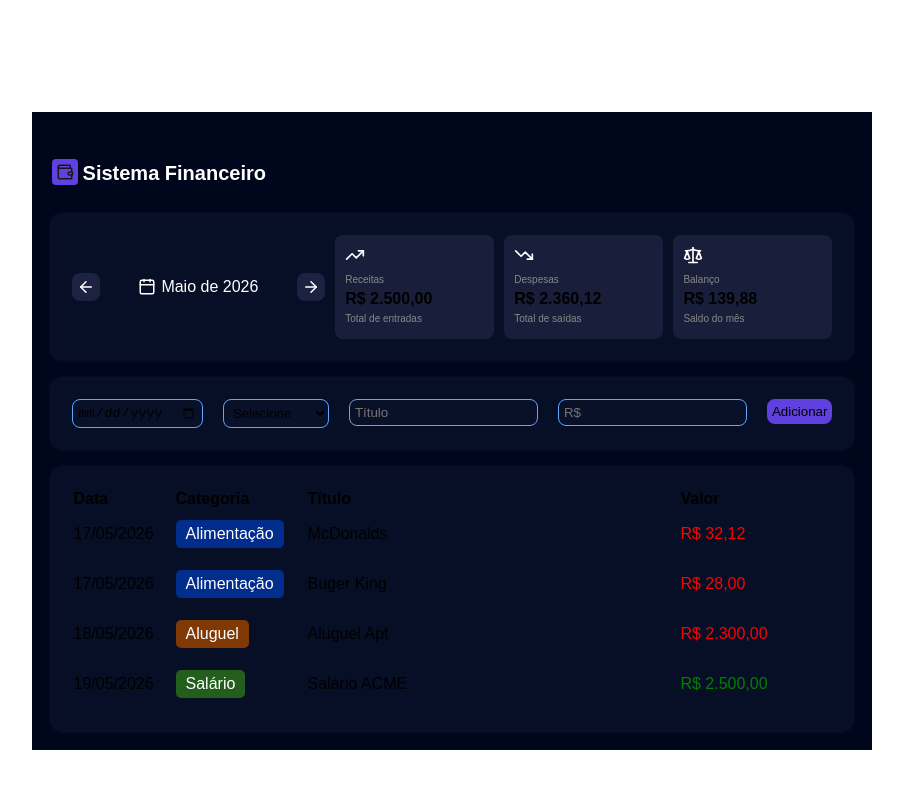
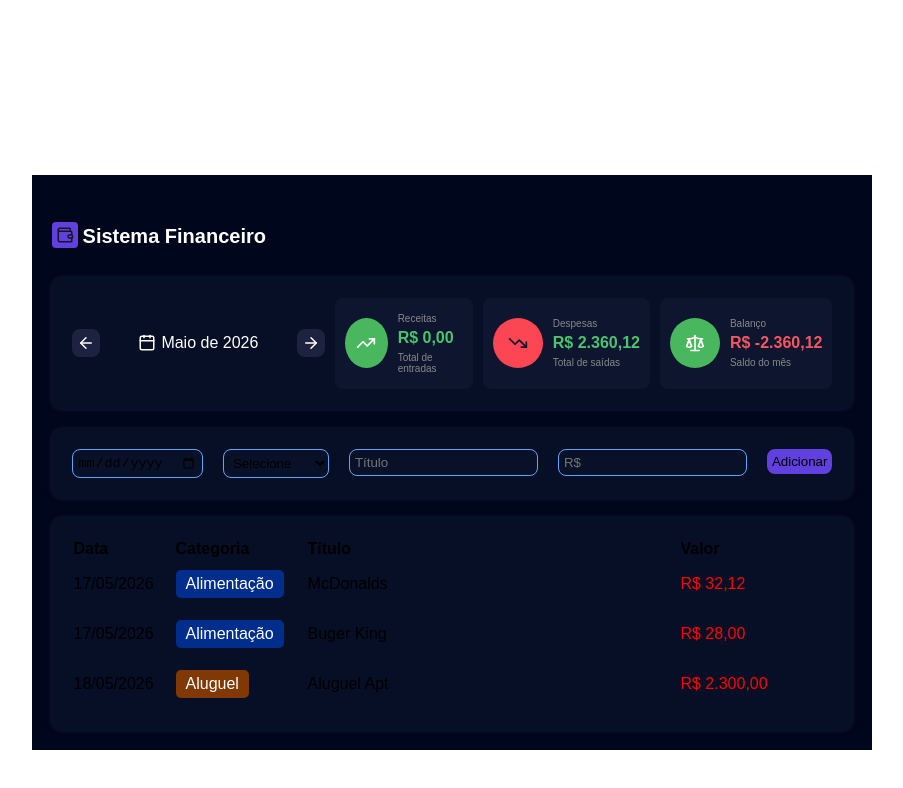
Before and after one commit to kabitschke/finance, a Next.js app: page / in a window 1280 px wide. Shown: the top 788 px of the page, without its empty margins (188-1091 px from the left). Built offline with nearby package versions, Linux system fonts and the light colour scheme.

Commit message:
format value

```diff
--- a/src/components/InfoArea/page.tsx
+++ b/src/components/InfoArea/page.tsx
@@ -1,4 +1,4 @@
-import { ArrowLeft, ArrowRight, Banknote, BanknoteArrowDown, Calendar, Scale, TrendingDown, TrendingUp } from 'lucide-react';
+import { ArrowLeft, ArrowRight, Calendar, Scale, TrendingDown, TrendingUp } from 'lucide-react';
 import styles from './page.module.css';
 import { formatCurrentMonth } from '@/helpers/dateFilter';
 import { ResumeItem } from '../ResumeItem/page';
@@ -54,7 +54,7 @@ export const InfoArea = ({ currentMonth, onMonthChange, income, expense }: Props
 
             <div className={styles.resumeArea}>
                 <ResumeItem title="Receitas" msg="Total de entradas" icon={TrendingUp} value={income} />
-                <ResumeItem title="Despesas" msg="Total de saídas" icon={TrendingDown} value={expense} />
+                <ResumeItem title="Despesas" msg="Total de saídas" background='#FD4654' color='#0E152F' icon={TrendingDown} value={expense} />
                 <ResumeItem title="Balanço" msg="Saldo do mês" icon={Scale} value={balance} />
             </div>
         </div>
--- a/src/components/ResumeItem/page.module.css
+++ b/src/components/ResumeItem/page.module.css
@@ -1,23 +1,38 @@
 .container {
-  flex: 1;
+  display: flex;
+
 }
 
-.card {
+.cardContainer {
   display: flex;
-  flex-direction: column;
-  background-color: #191f3b;
+  align-items: center;
+  background-color: #0E152F;
   margin-left: 10px;
   border-radius: 8px;
   padding: 10px;
+  gap: 10px;
+}
+
+
+
+.icon {
+  display: flex;
+  width: 50px;
+  height: 50px;
+  justify-content: center;
+  align-items: center;
+  border-radius: 50%;
+  background-color: #49B75E;
 }
 
 .title {
   font-size: 10px;
   color: #888;
   margin: 5px 0;
-
 }
 
 .value {
   font-weight: bold;
+  white-space: nowrap;
+  display: inline-block;
 }
--- a/src/components/ResumeItem/page.tsx
+++ b/src/components/ResumeItem/page.tsx
@@ -6,27 +6,36 @@ type Props = {
   msg: string;
   value: number;
   icon: LucideIcon;
+  background?: string;
+  color?: string;
 }
 
-export const ResumeItem = ({ title, msg, value, icon: Icon }: Props) => {
+export const ResumeItem = ({ title, msg, background, color, value, icon: Icon }: Props) => {
+
+ const displayValue = value < 0
+  ? `R$ -${Math.abs(value).toLocaleString('pt-BR')}`
+  : value.toLocaleString('pt-BR', {
+      style: 'currency',
+      currency: 'BRL'
+    });
 
   return (
     <div className={styles.container}>
 
+      <div className={styles.cardContainer}>
+
+      <div className={styles.icon} style={{ backgroundColor: `${background}` , color: `${color}` }}><Icon size={20} /></div>
+
       <div className={styles.card}>
 
-        <div><Icon size={20} /></div>
-
         <div className={styles.title}>{title}</div>
-        <div
-          className={styles.value}
-          style={{ color: `${value < 0 ? 'red' : 'black'}` }}
-        >{value.toLocaleString('pt-BR', {
-          style: 'currency',
-          currency: 'BRL'
-        })}</div>
+        <div className={styles.value}
+          style={{ color: `${value < 0 ? '#FA5660' : '#4AC56E'}` }}
+        >{displayValue}</div>
 
         <div className={styles.title}>{msg}</div>
+
+      </div>
 
       </div>
 
--- a/src/data/items.ts
+++ b/src/data/items.ts
@@ -4,5 +4,5 @@ export const items: Item[] = [
     { date: new Date(2026, 4, 17), category: 'food', title: 'McDonalds', value: 32.12 },
     { date: new Date(2026, 4, 17), category: 'food', title: 'Buger King', value: 28 },
     { date: new Date(2026, 4, 18), category: 'rent', title: 'Aluguel Apt', value: 2300 },
-    { date: new Date(2026, 4, 19), category: 'salary', title: 'Salário ACME', value: 2500 },
+    { date: new Date(2026, 5, 19), category: 'salary', title: 'Salário ACME', value: 2500 },
 ];
```
Also changed, not shown: 1 other file (tests, documents, lock files or other folders).
